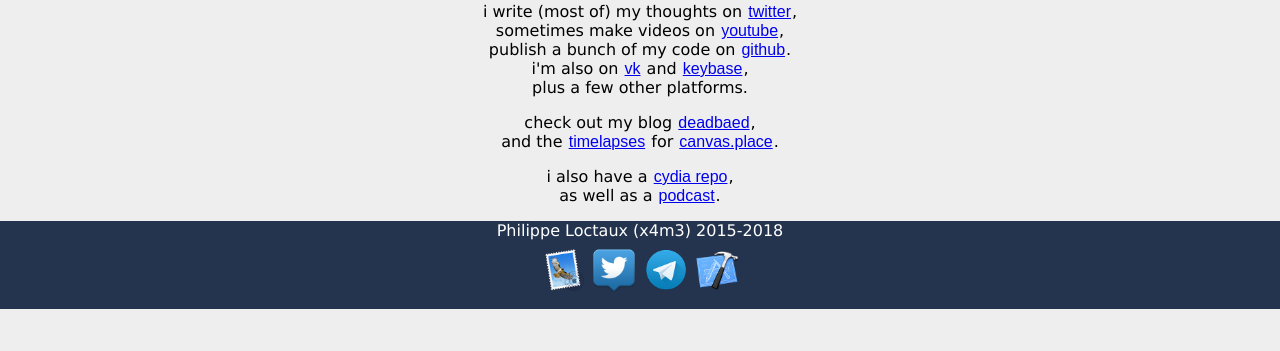
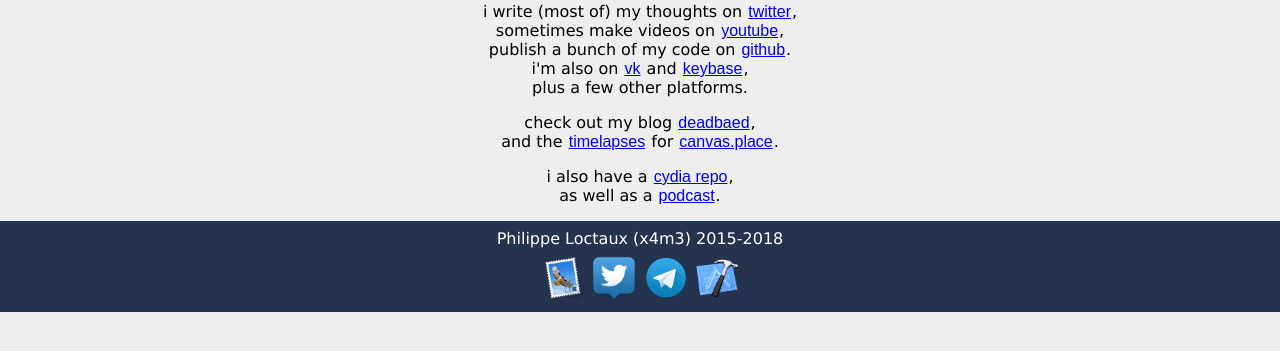
Before and after one commit to x4m3/plcom, a PHP site: page / in a window 1280 px wide. Shown: the part 248-599 px from the top of the page. Run offline with PHP 8.4, Linux system fonts and the light colour scheme.

Commit message:
fixed content of the footer

```diff
--- a/main.css
+++ b/main.css
@@ -40,13 +40,13 @@
 }
 
 footer {
-  height: 5.5em;
+  padding: .5em 0;
 	color: white;
 	background-color: #24344f;
 }
 
 #copyright {
-  margin: .5em 0;
+  padding-bottom: .5em;
 }
 
 .images {
```
